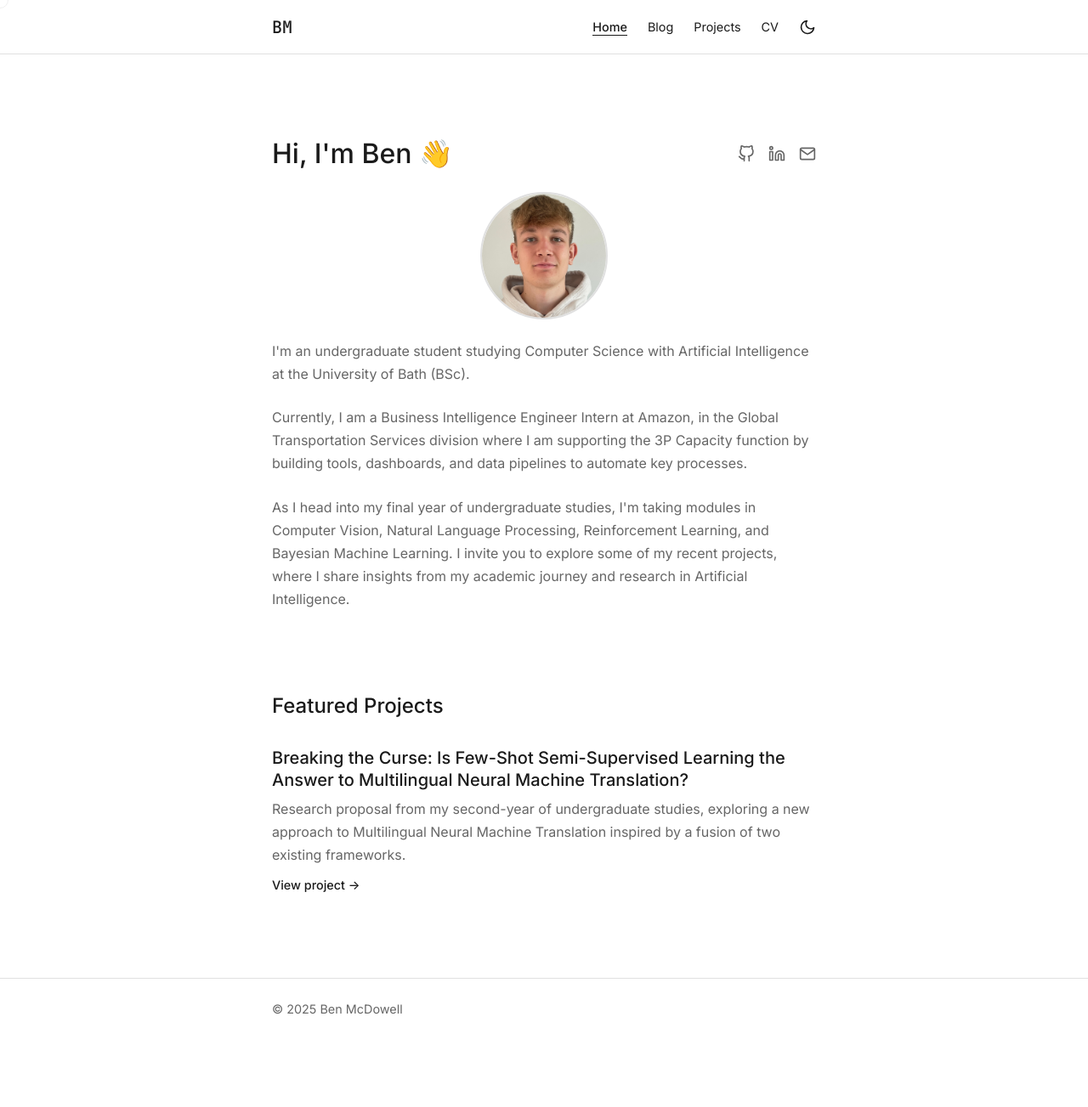
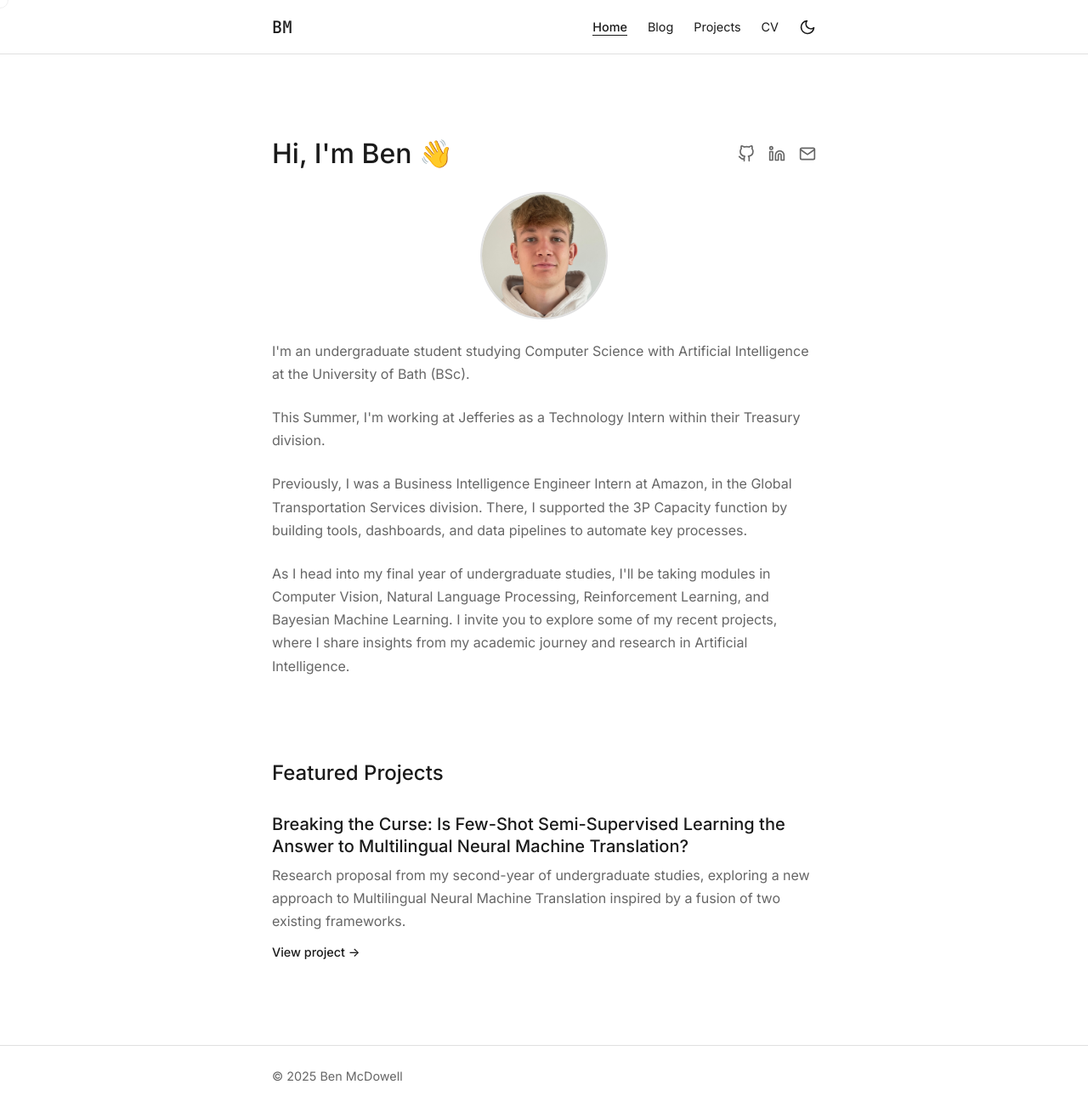
Before and after one commit to bmcd243/bmcd243.github.io, a Jekyll site: the page built from index.html, in a window 1280 px wide. Shown: the whole page at 85% size. Built offline with Jekyll 4.4.1, drawn with Linux system fonts in a browser that asks for light colours; before the commit the page ends 1225 px from its top, so only the background shows below that; some of the changed lines change nothing that is shown.

Commit message:
updated front page

```diff
--- a/index.html
+++ b/index.html
@@ -50,20 +50,15 @@ home_active: true
                 </p>
 
                 <p>
-                    Currently, I am a Business Intelligence Engineer Intern at Amazon, in the Global Transportation Services division where I am supporting the 3P Capacity function by building tools, dashboards, and data pipelines to automate key processes.
-                </p>
-
-<!--
-                <p>
-                    This summer, I'm working at Jefferies as a Corporate Technology Intern within their Treasury Technology department.
+                    This Summer, I'm working at Jefferies as a Technology Intern within their Treasury division.
                 </p>
 
                 <p>
                     Previously, I was a Business Intelligence Engineer Intern at Amazon, in the Global Transportation Services division. There, I supported the 3P Capacity function by building tools, dashboards, and data pipelines to automate key processes.
-                </p> -->
+                </p>
 
                 <p>
-                    As I head into my final year of undergraduate studies, I'm taking modules in Computer Vision, Natural Language Processing, Reinforcement Learning, and Bayesian Machine Learning. I invite you to explore some of my recent projects, where I share insights from my academic journey and research in Artificial Intelligence.
+                    As I head into my final year of undergraduate studies, I'll be taking modules in Computer Vision, Natural Language Processing, Reinforcement Learning, and Bayesian Machine Learning. I invite you to explore some of my recent projects, where I share insights from my academic journey and research in Artificial Intelligence.
                 </p>
             </div>
         </div>
```
